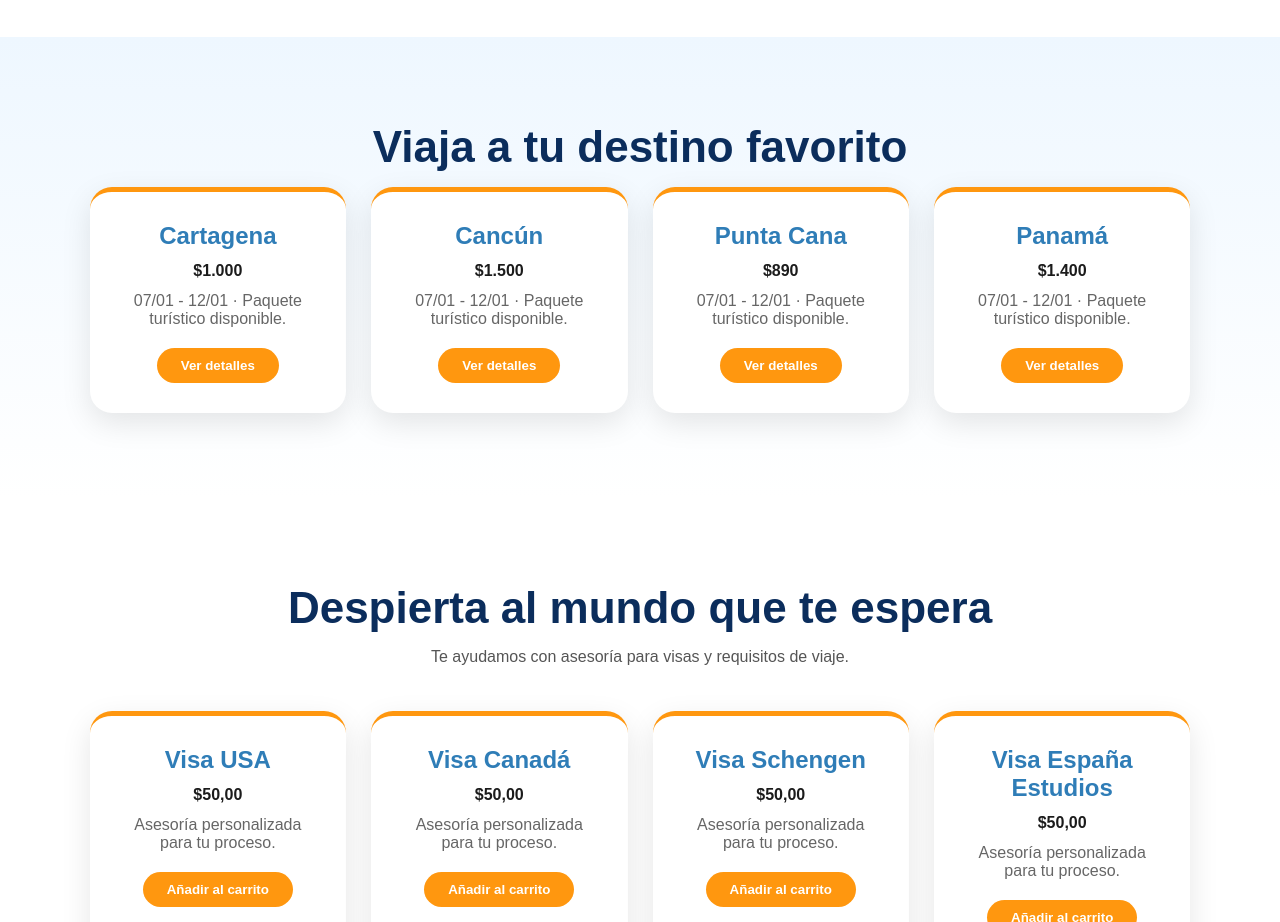
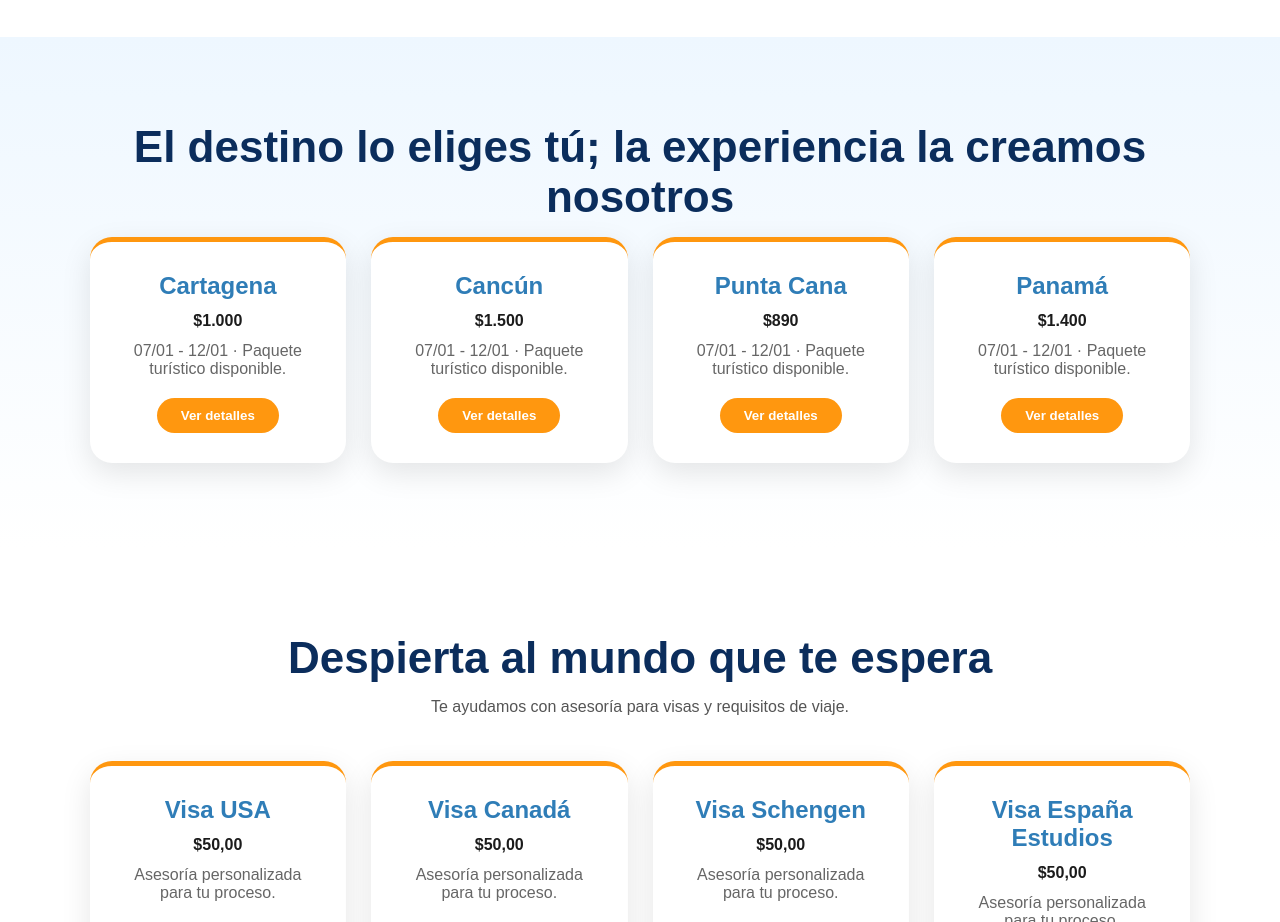
Before and after one commit to InfoKT23/Kala_Travel_pagina, a Next.js app: page / in a window 1280 px wide. Shown: the part 1440-2362 px from the top of the page. Built offline with nearby package versions, Linux system fonts and the light colour scheme.

Commit message:
Segundo titulo de la página

```diff
--- a/components/Destinations.jsx
+++ b/components/Destinations.jsx
@@ -8,7 +8,7 @@ const destinations = [
 export default function Destinations() {
   return (
     <section className="section blue">
-      <h2>Viaja a tu destino favorito</h2>
+      <h2>El destino lo eliges tú; la experiencia la creamos nosotros</h2>
 
       <div className="grid">
         {destinations.map(([city, price]) => (
```
